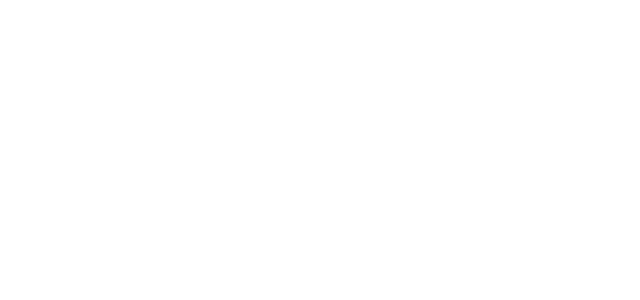
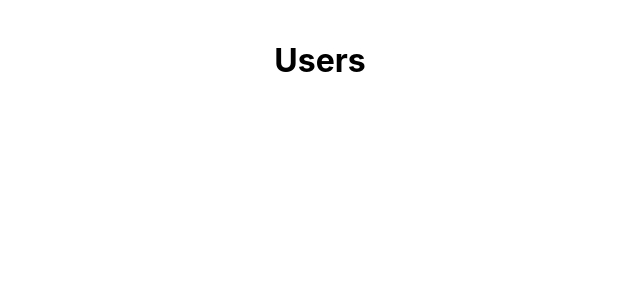
Before and after one commit to stedza93/WebCourse-Frontend, a React (Create React App) app in the folder router-app/: page / in a window 1280 px wide. Shown: the top 300 px of the page, without its empty margins (320-960 px from the left). Built offline with nearby package versions, Linux system fonts and the light colour scheme.

Commit message:
users komponenta dodata

```diff
--- a/router-app/src/App.js
+++ b/router-app/src/App.js
@@ -1,11 +1,12 @@
-import React from 'react';
+import React from "react";
 
-import './App.css';
+import "./App.css";
+import { Users } from "./components/Users";
 
 function App() {
   return (
     <div className="App">
-
+      <Users></Users>
     </div>
   );
 }
--- a/router-app/src/components/Users.js
+++ b/router-app/src/components/Users.js
@@ -0,0 +1,15 @@
+import React from "react";
+export class Users extends React.Component {
+  state = {
+    user: "Users",
+  };
+  componentDidMount() {}
+  render() {
+    return (
+      <div>
+        <br />
+        <h1>{this.state.user}</h1>
+      </div>
+    );
+  }
+}
```
